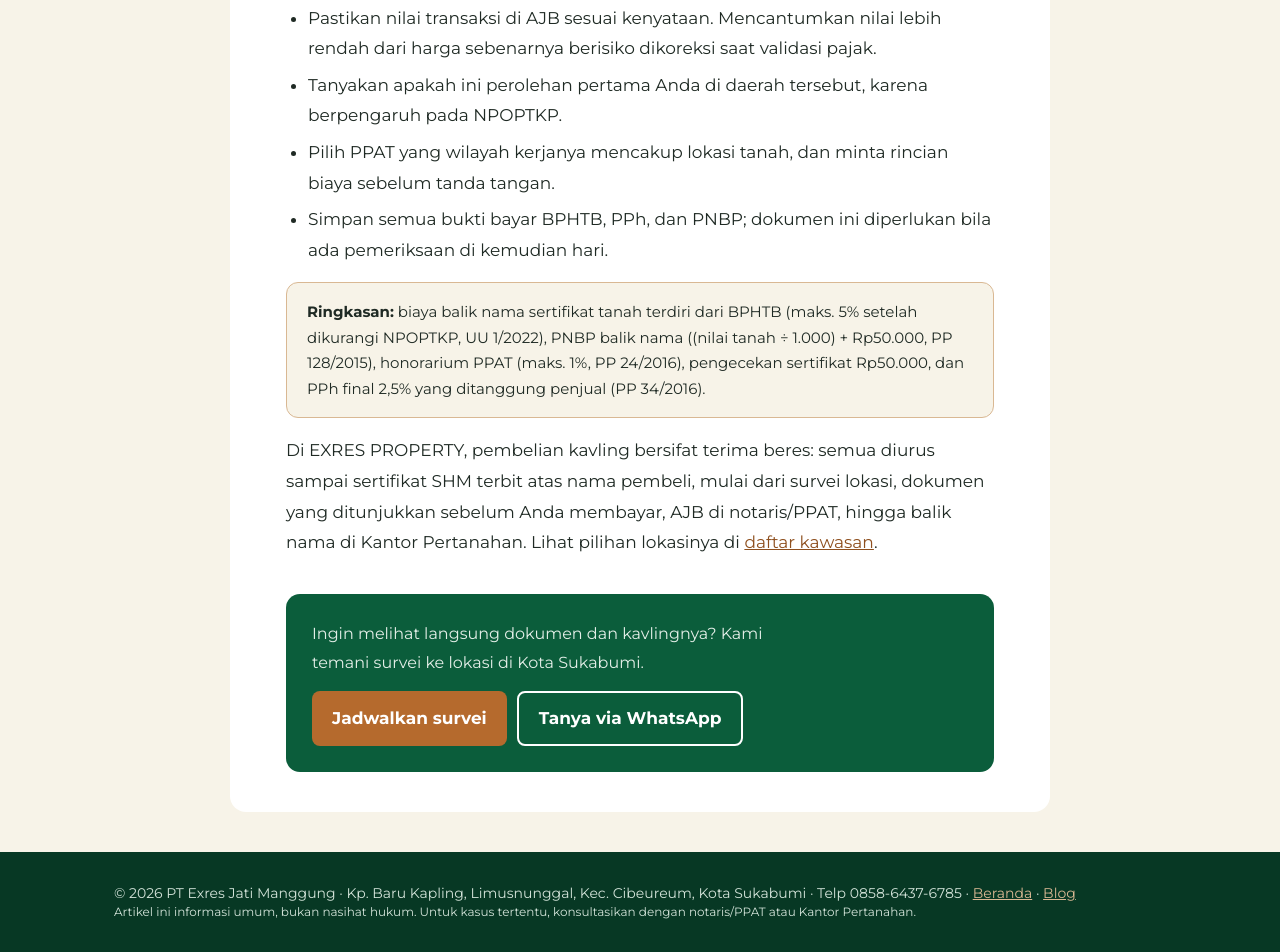
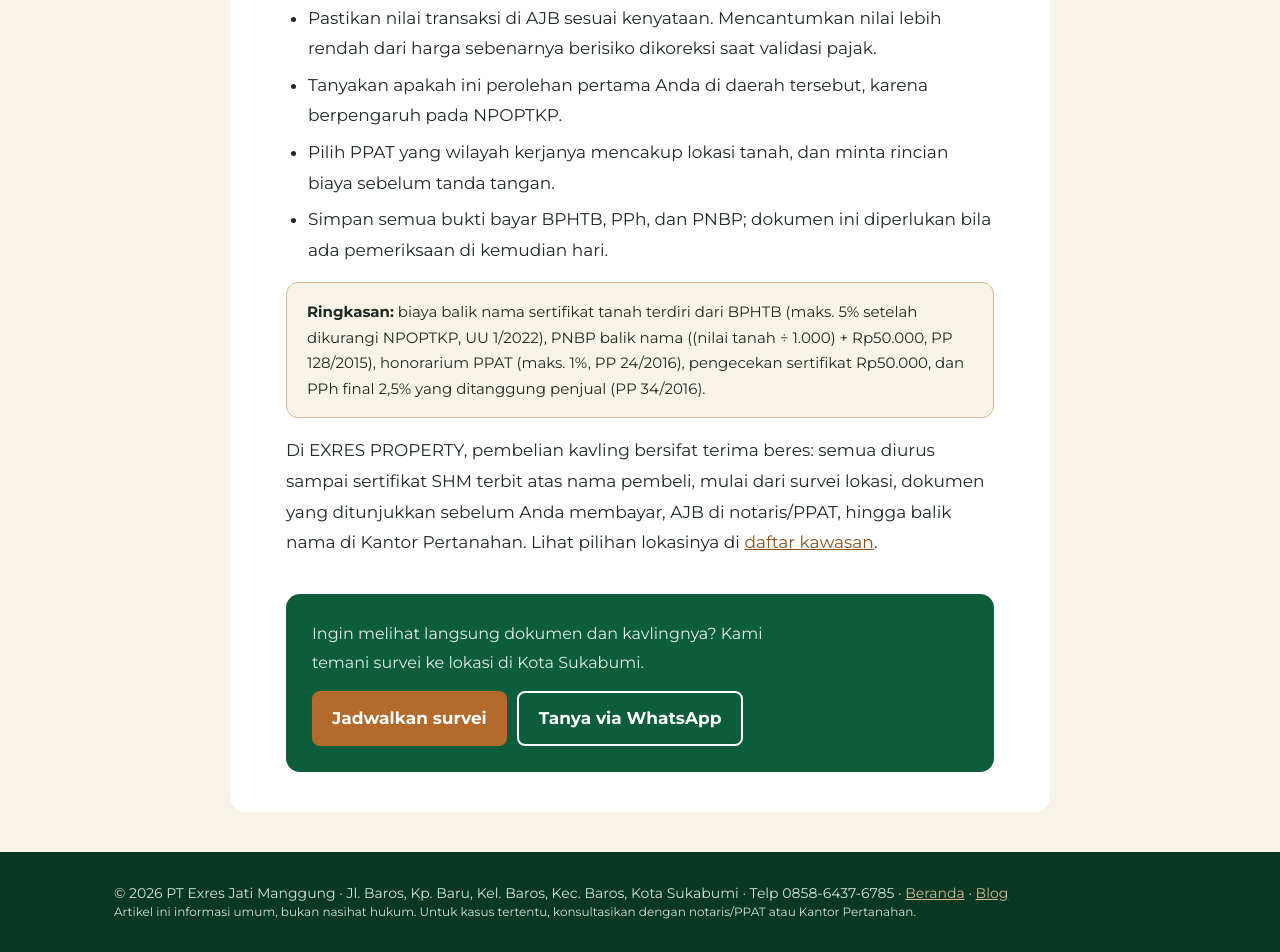
Before and after one commit to vansmzim-commits/WebExresProperty, a plain HTML site: page blog/biaya-balik-nama-sertifikat-tanah/index.html in a window 1280 px wide. Shown: the part 3043-3995 px from the top of the page. Drawn offline with Linux system fonts and the light colour scheme.

Commit message:
Add files via upload

```diff
--- a/blog/biaya-balik-nama-sertifikat-tanah/index.html
+++ b/blog/biaya-balik-nama-sertifikat-tanah/index.html
@@ -63,5 +63,5 @@ footer{background:#073824;color:#D3E3D9;padding:32px 0;font-size:14px;margin-top
 </ul>
 <div class="note"><strong>Ringkasan:</strong> biaya balik nama sertifikat tanah terdiri dari BPHTB (maks. 5% setelah dikurangi NPOPTKP, UU 1/2022), PNBP balik nama ((nilai tanah ÷ 1.000) + Rp50.000, PP 128/2015), honorarium PPAT (maks. 1%, PP 24/2016), pengecekan sertifikat Rp50.000, dan PPh final 2,5% yang ditanggung penjual (PP 34/2016).</div>
 <p>Di EXRES PROPERTY, pembelian kavling bersifat terima beres: semua diurus sampai sertifikat SHM terbit atas nama pembeli, mulai dari survei lokasi, dokumen yang ditunjukkan sebelum Anda membayar, AJB di notaris/PPAT, hingga balik nama di Kantor Pertanahan. Lihat pilihan lokasinya di <a href="../../kawasan/">daftar kawasan</a>.</p><div class="cta"><p>Ingin melihat langsung dokumen dan kavlingnya? Kami temani survei ke lokasi di Kota Sukabumi.</p><div style="display:flex;gap:10px;flex-wrap:wrap"><a class="btn cu" href="../../#survei">Jadwalkan survei</a><a class="btn" style="border:2px solid #fff" href="https://wa.me/6285864376785?text=Halo%20Exres%20Property%2C%20saya%20baca%20artikel%20di%20website%20dan%20ingin%20bertanya%20soal%20kavling." target="_blank" rel="noopener">Tanya via WhatsApp</a></div></div></article></div>
-<footer><div class="wrap">© 2026 PT Exres Jati Manggung · Kp. Baru Kapling, Limusnunggal, Kec. Cibeureum, Kota Sukabumi · Telp 0858-6437-6785 · <a href="../../">Beranda</a> · <a href="../../blog/">Blog</a><br><span style="font-size:12px">Artikel ini informasi umum, bukan nasihat hukum. Untuk kasus tertentu, konsultasikan dengan notaris/PPAT atau Kantor Pertanahan.</span></div></footer>
+<footer><div class="wrap">© 2026 PT Exres Jati Manggung · Jl. Baros, Kp. Baru, Kel. Baros, Kec. Baros, Kota Sukabumi · Telp 0858-6437-6785 · <a href="../../">Beranda</a> · <a href="../../blog/">Blog</a><br><span style="font-size:12px">Artikel ini informasi umum, bukan nasihat hukum. Untuk kasus tertentu, konsultasikan dengan notaris/PPAT atau Kantor Pertanahan.</span></div></footer>
 </body></html>
```
